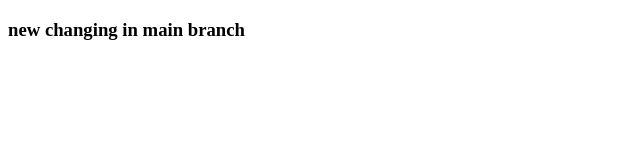
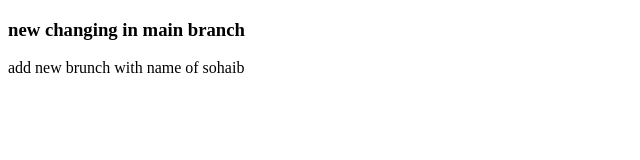
Before and after one commit to Sohaibawan22/first, a plain HTML site: page index.html in a window 1280 px wide. Shown: the whole page, without its empty margins (0-640 px from the left). Drawn offline with Linux system fonts and the light colour scheme.

Commit message:
add new p in brunch sohaib

```diff
--- a/index.html
+++ b/index.html
@@ -7,6 +7,6 @@
 </head>
 <body>
     <h3> new changing in main branch</h3>
-
+    <p>add new brunch with name of sohaib</p>
 </body>
 </html>
```
